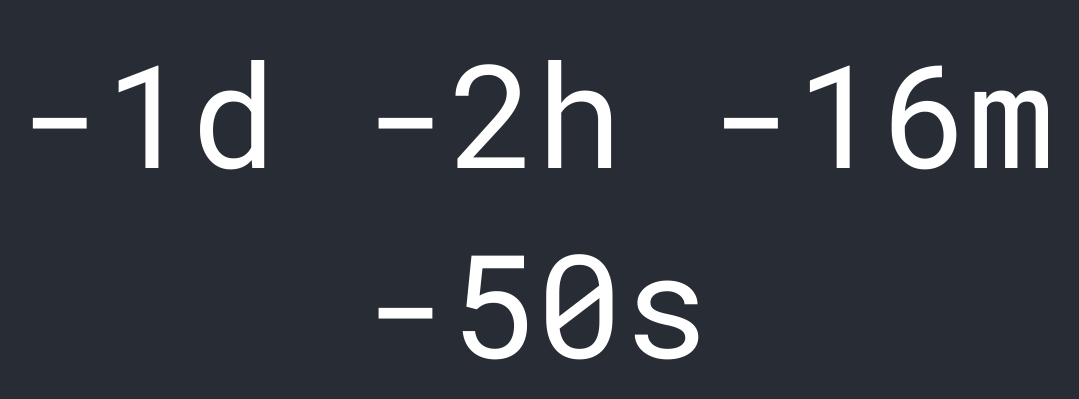
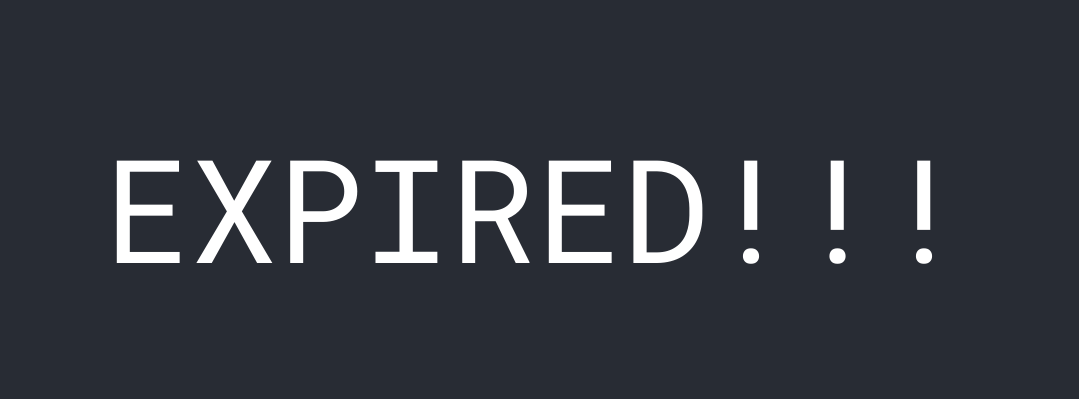
Before and after one commit to shawnpetros/simple-clock, a React (Create React App) app: page / in a window 1280 px wide. Shown: the part 193-592 px from the top of the page, without its empty margins (104-1183 px from the left). Built offline with nearby package versions, Linux system fonts and the light colour scheme.

Commit message:
thing will expire now

```diff
--- a/src/App.js
+++ b/src/App.js
@@ -10,6 +10,8 @@ class App extends Component {
 
   breakdownTime () {
     const distance = this.state.countDownDate - new Date().getTime();
+
+    if (distance <= 0) return 'EXPIRED!!!'
     const days = Math.floor(distance / (1000 * 60 * 60 * 24));
     const hours = Math.floor((distance % (1000 * 60 * 60 * 24)) / (1000 * 60 * 60));
     const minutes = Math.floor((distance % (1000 * 60 * 60)) / (1000 * 60));
```
